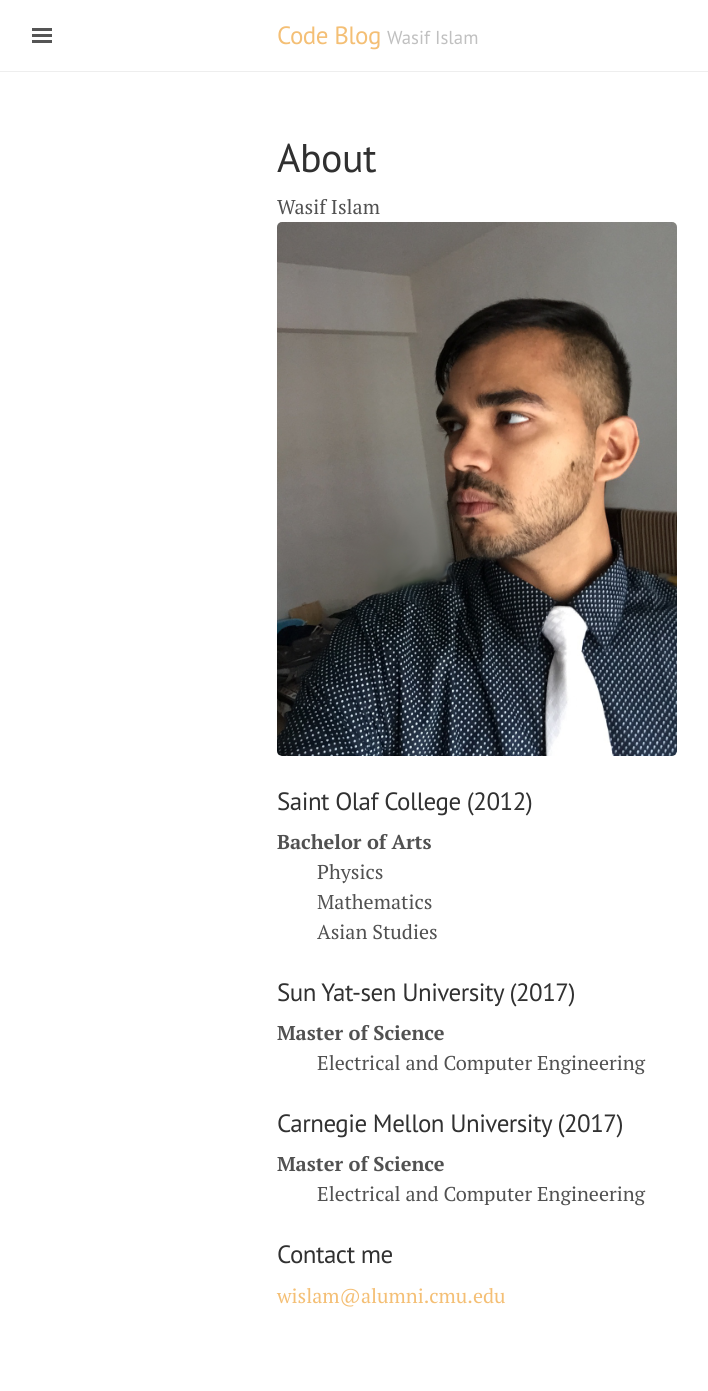
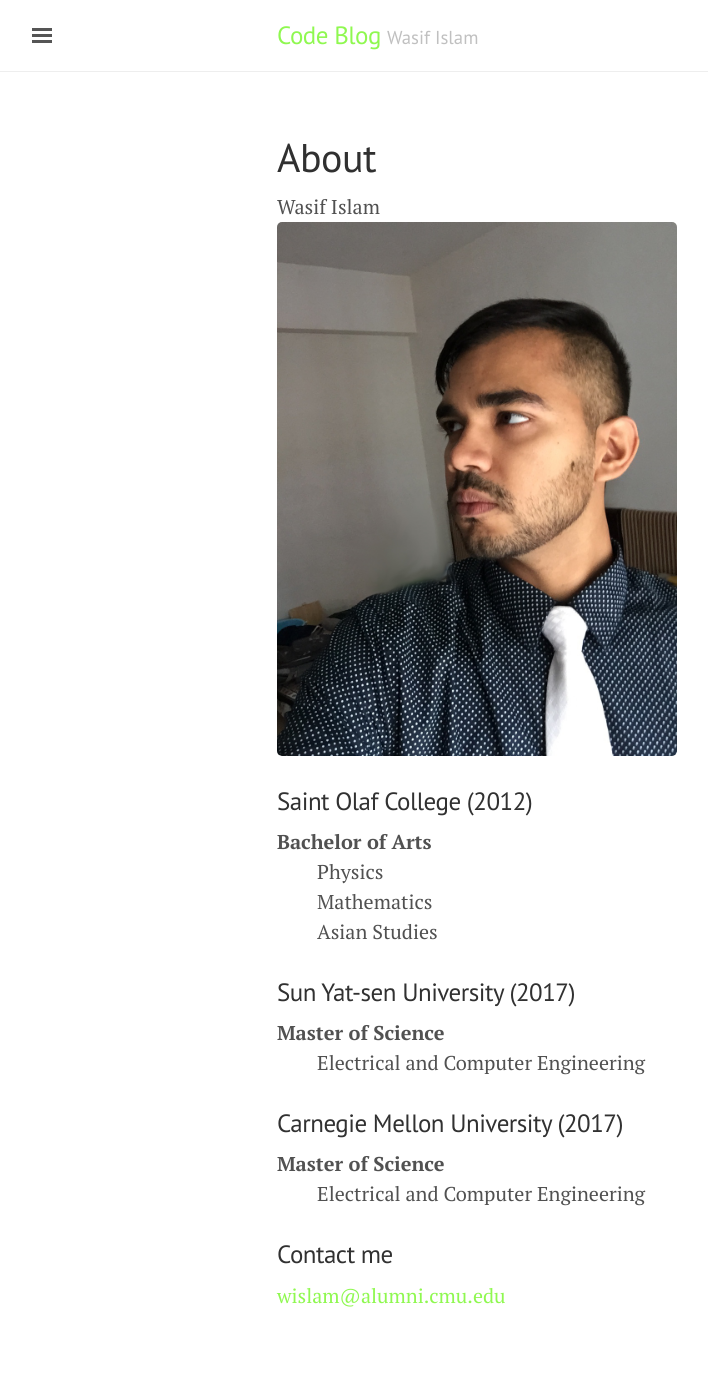
Before and after one commit to washifu/CodeBlog, a Jekyll site: the page built from about.md, in a window 1280 px wide. Shown: the whole page, without its empty margins (3-711 px from the left). Built offline with Jekyll 4.4.1, drawn with Linux system fonts in a browser that asks for light colours.

Commit message:
Update default.html

```diff
--- a/_layouts/default.html
+++ b/_layouts/default.html
@@ -6,7 +6,7 @@
     <!-- {% include meta.html %} -->
 
 
-  <body class="theme-base-0a">
+  <body class="theme-base-0t">
 
     {% include sidebar.html %}
 
```
